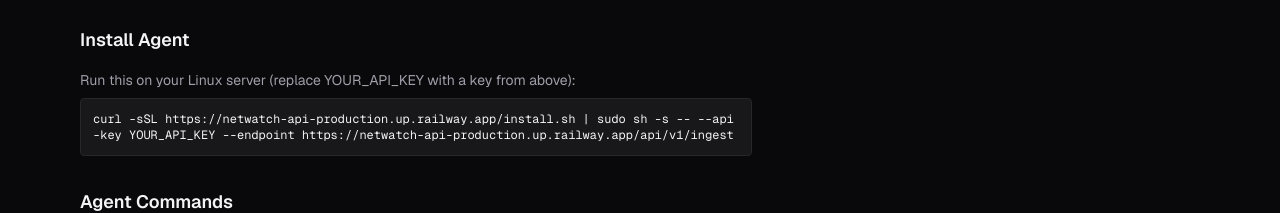
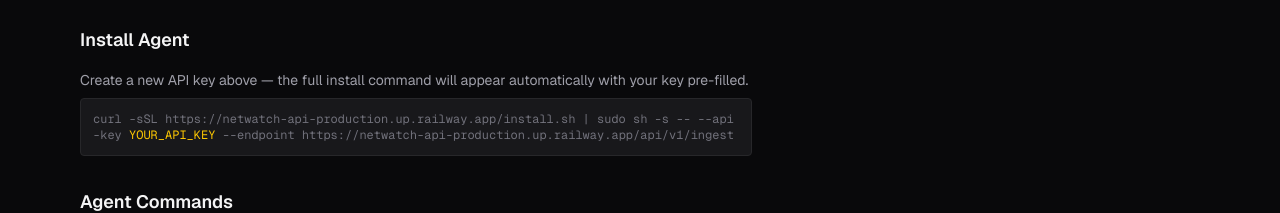
Before and after one commit to matthart1983/netwatch-cloud, a Next.js app in the folder web/: page /settings in a window 1280 px wide. Shown: the part 223-436 px from the top of the page. Built offline with nearby package versions, Linux system fonts and the light colour scheme; no server answers; sample sign-in values are in the browser's storage.

Commit message:
feat: show full install command with pre-filled API key on key creation
Amp-Thread-ID: https://ampcode.com/threads/T-019d2471-1f8c-772d-a6ff-085d9fef79e3
Co-authored-by: Amp <amp@ampcode.com>

```diff
--- a/web/src/app/settings/page.tsx
+++ b/web/src/app/settings/page.tsx
@@ -62,12 +62,24 @@
           <div className="bg-zinc-900 border border-emerald-700 rounded-lg p-4 mb-4">
             <p className="text-sm text-emerald-400 mb-2">New API key created (shown once):</p>
             <div className="font-mono text-sm break-all mb-2">{newKey}</div>
+
+            <p className="text-sm text-zinc-400 mt-3 mb-2">Install command (ready to paste on your Linux server):</p>
+            <div className="bg-zinc-950 border border-zinc-800 rounded p-3 font-mono text-xs break-all mb-3 select-all">
+              curl -sSL https://netwatch-api-production.up.railway.app/install.sh | sudo sh -s -- --api-key {newKey} --endpoint https://netwatch-api-production.up.railway.app/api/v1/ingest
+            </div>
+
             <div className="flex gap-2">
+              <button
+                onClick={() => navigator.clipboard.writeText(`curl -sSL https://netwatch-api-production.up.railway.app/install.sh | sudo sh -s -- --api-key ${newKey} --endpoint https://netwatch-api-production.up.railway.app/api/v1/ingest`)}
+                className="bg-emerald-600 hover:bg-emerald-500 text-white px-3 py-1 rounded text-xs"
+              >
+                Copy Install Command
+              </button>
               <button
                 onClick={() => navigator.clipboard.writeText(newKey)}
                 className="bg-zinc-700 hover:bg-zinc-600 text-white px-3 py-1 rounded text-xs"
               >
-                Copy
+                Copy Key Only
               </button>
               <button
                 onClick={() => setNewKey(null)}
@@ -110,9 +122,11 @@
 
       <section className="mb-8">
         <h2 className="text-lg font-semibold mb-4">Install Agent</h2>
-        <p className="text-zinc-400 text-sm mb-2">Run this on your Linux server (replace YOUR_API_KEY with a key from above):</p>
-        <div className="bg-zinc-900 border border-zinc-800 rounded p-3 font-mono text-xs break-all">
-          curl -sSL https://netwatch-api-production.up.railway.app/install.sh | sudo sh -s -- --api-key YOUR_API_KEY --endpoint https://netwatch-api-production.up.railway.app/api/v1/ingest
+        <p className="text-zinc-400 text-sm mb-2">
+          Create a new API key above — the full install command will appear automatically with your key pre-filled.
+        </p>
+        <div className="bg-zinc-900 border border-zinc-800 rounded p-3 font-mono text-xs break-all text-zinc-500">
+          curl -sSL https://netwatch-api-production.up.railway.app/install.sh | sudo sh -s -- --api-key <span className="text-yellow-400">YOUR_API_KEY</span> --endpoint https://netwatch-api-production.up.railway.app/api/v1/ingest
         </div>
       </section>
 
```
